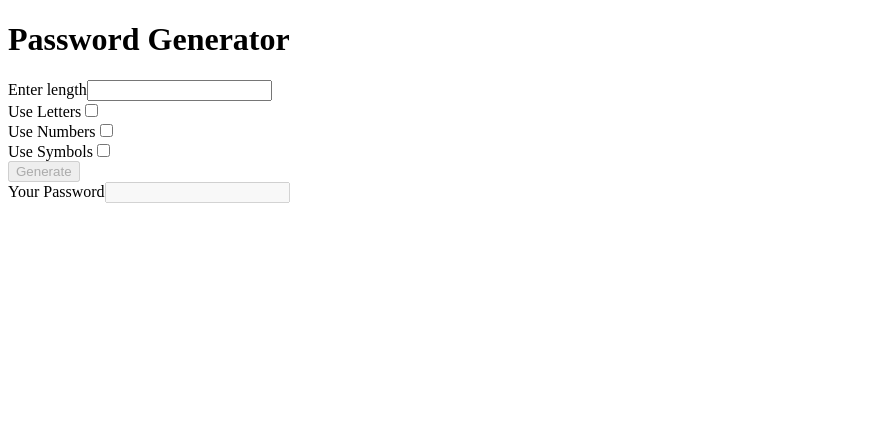
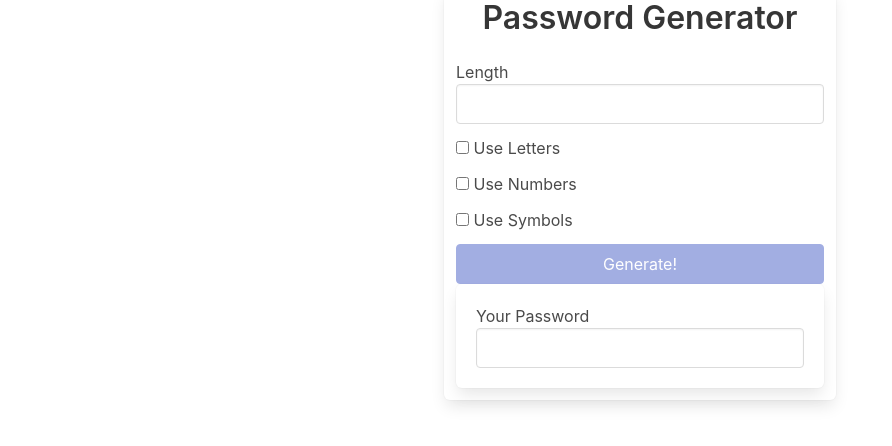
Before and after one commit to rmateusemis/pass-generator, an Angular app: page / in a window 1280 px wide. Shown: the top 446 px of the page, without its empty margins (0-892 px from the left). Built offline with nearby package versions, Linux system fonts and the light colour scheme.

Commit message:
styles added

```diff
--- a/package.json
+++ b/package.json
@@ -19,6 +19,7 @@
     "@angular/platform-browser": "~10.0.9",
     "@angular/platform-browser-dynamic": "~10.0.9",
     "@angular/router": "~10.0.9",
+    "bulma": "^0.9.1",
     "rxjs": "~6.5.5",
     "tslib": "^2.0.0",
     "zone.js": "~0.10.3"
--- a/src/app/app.component.html
+++ b/src/app/app.component.html
@@ -1,31 +1,50 @@
-<h1>Password Generator</h1>
+<div class="container">
+  <div class="columns is-centered">
+    <div class="box column is-one-third">
+      <h1 class="title has-text-centered">Password Generator</h1>
 
-<div>
-  <label for="">Enter length</label>
-  <input (input)="onChangeLength($event.target.value)" type="string">
+      <div class="field">
+        <label>Length</label>
+        <input class="input" (input)="onChangeLength($event.target.value)" />
       </div>
 
-<div>
-  <label for="">Use Letters</label>
-  <input (change)="onChangeUseLetters()" type="checkbox">
+      <div class="field">
+        <div class="control">
+          <label class="checkbox">
+            <input (change)="onChangeUseLetters()" type="checkbox" />
+            Use Letters
+          </label>
+        </div>
       </div>
 
-<div>
-  <label for="">Use Numbers</label>
-  <input (change)="onChangeUseNumbers()" type="checkbox">
+      <div class="field">
+        <div class="control">
+          <label class="checkbox">
+            <input (change)="onChangeUseNumbers()" type="checkbox" />
+            Use Numbers
+          </label>
+        </div>
       </div>
 
-<div>
-  <label for="">Use Symbols</label>
-  <input (change)="onChangeUseSymbols()" type="checkbox">
+      <div class="field">
+        <div class="control">
+          <label class="checkbox">
+            <input (change)="onChangeUseSymbols()" type="checkbox" />
+            Use Symbols
+          </label>
+        </div>
       </div>
 
-<div>
-  <button [disabled]="!(length && (includeLetters || includeNumbers || includeSymbols))"
-    (click)="onButtonClick()">Generate</button>
+      <button [disabled]="
+          !(length && (includeLetters || includeSymbols || includeNumbers))
+        " (click)="onButtonClick()" class="button is-link is-fullwidth">
+        Generate!
+      </button>
+
+      <div class="box">
+        <label>Your Password</label>
+        <input class="input" [value]="password" />
       </div>
-
-<div>
-  <label for="">Your Password</label>
-  <input type="text" [value]="password" disabled>
     </div>
+  </div>
+</div>
--- a/src/styles.css
+++ b/src/styles.css
@@ -1 +1,2 @@
 /* You can add global styles to this file, and also import other style files */
+@import "bulma/css/bulma.css";
```
Also changed, not shown: 1 other file (tests, documents, lock files or other folders). Lines whose indentation alone changed are shown as unchanged.
